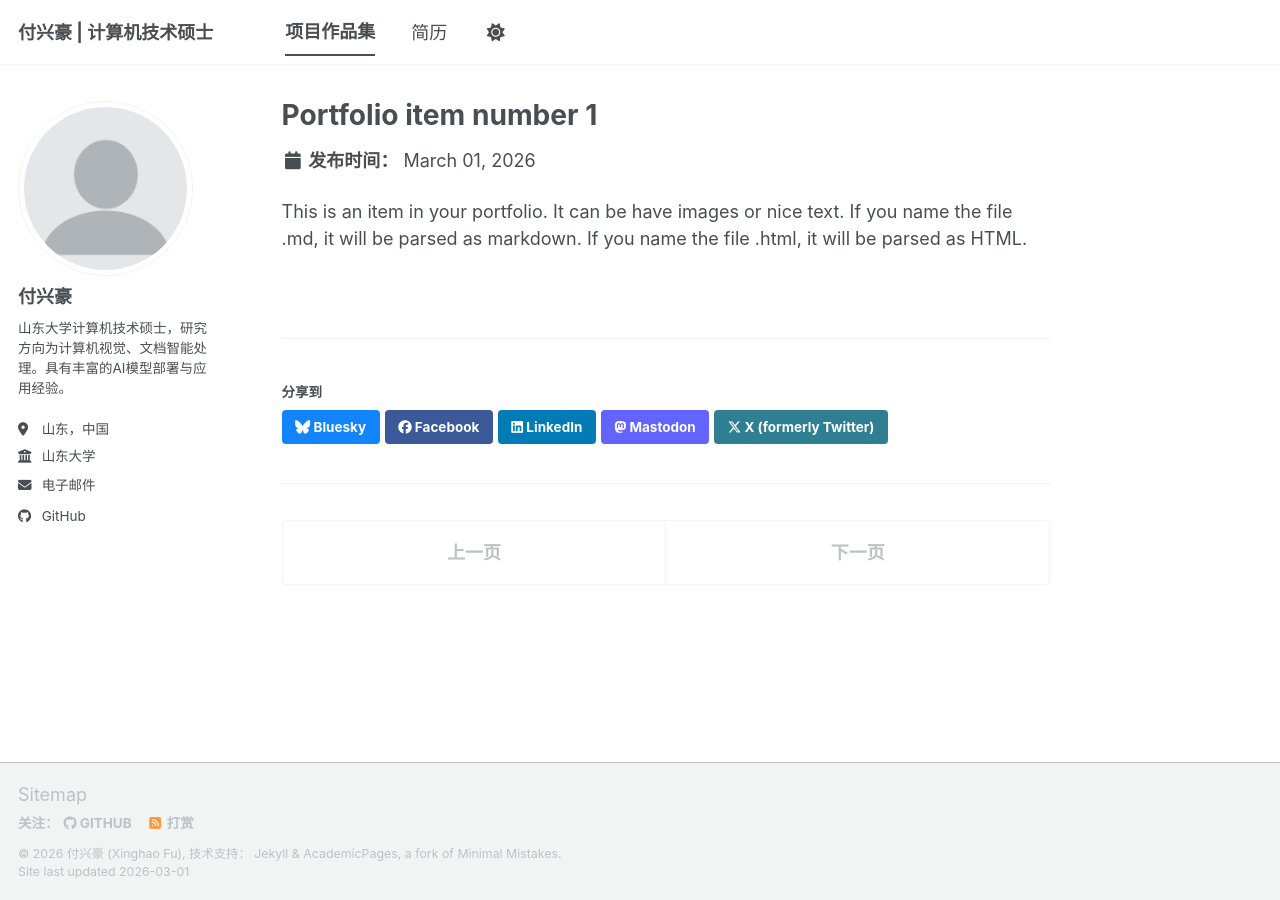
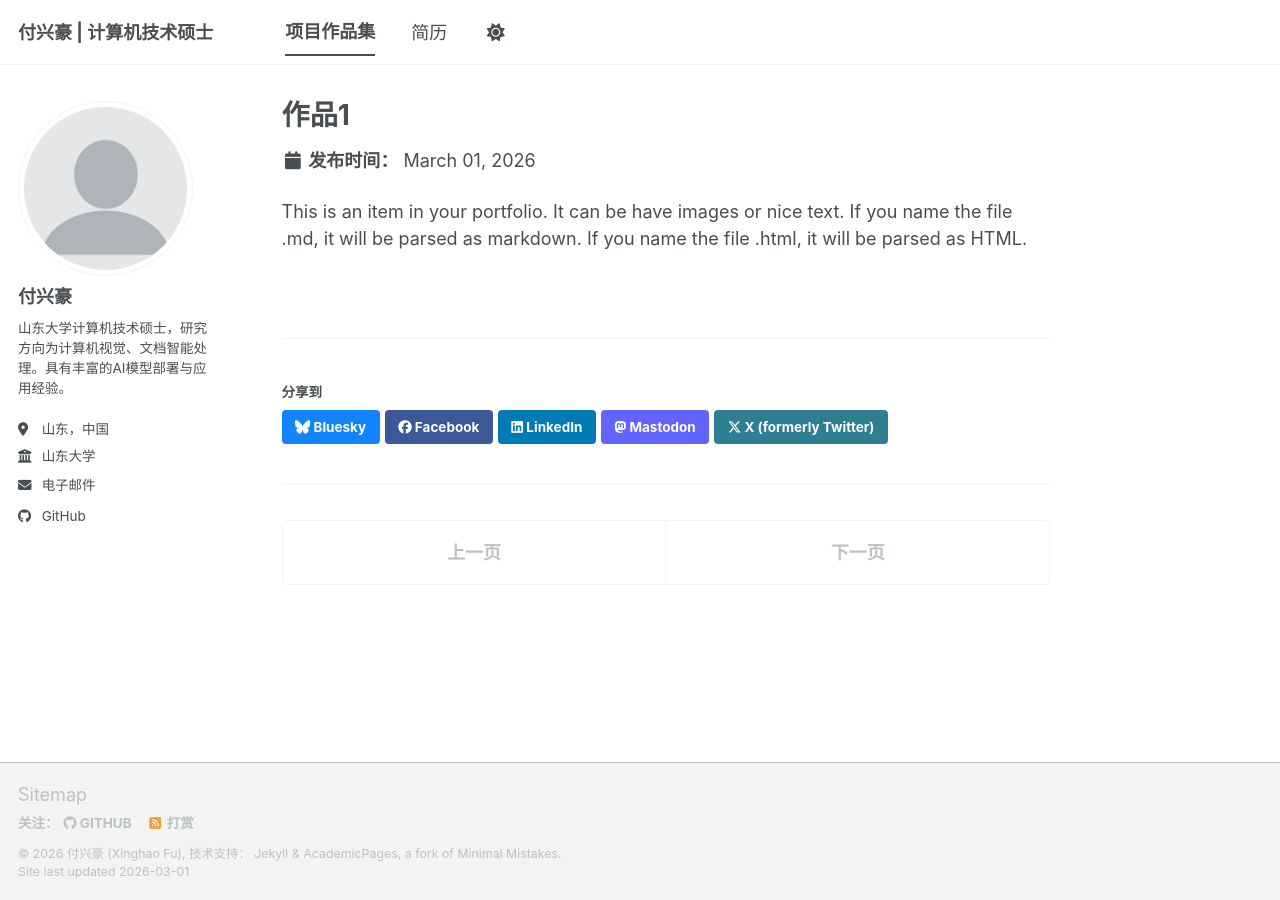
Before and after one commit to Yunzhiqi/yunzhiqi.github.io, a Jekyll site: the page built from _portfolio/portfolio-1.md, in a window 1280 px wide. Built offline with Jekyll 4.4.1, drawn with Linux system fonts in a browser that asks for light colours; a script bundle is joined from its source files by our own code; library files that are not in the unit come from our copies.

Commit message:
Update portfolio-1.md

```diff
--- a/_portfolio/portfolio-1.md
+++ b/_portfolio/portfolio-1.md
@@ -1,7 +1,8 @@
 ---
-title: "Portfolio item number 1"
+title: "作品1"
 excerpt: "Short description of portfolio item number 1<br/><img src='/images/500x300.png'>"
 collection: portfolio
 ---
 
+
 This is an item in your portfolio. It can be have images or nice text. If you name the file .md, it will be parsed as markdown. If you name the file .html, it will be parsed as HTML.
```
